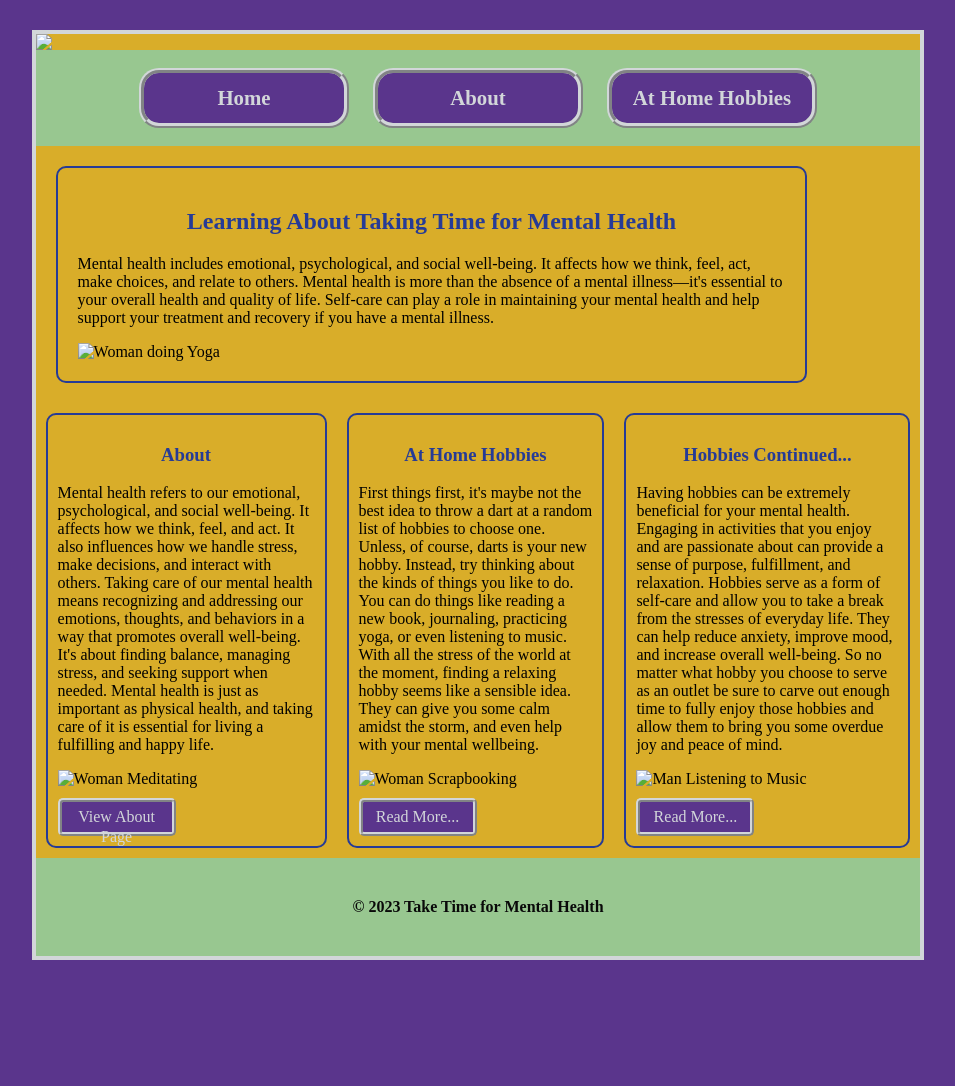
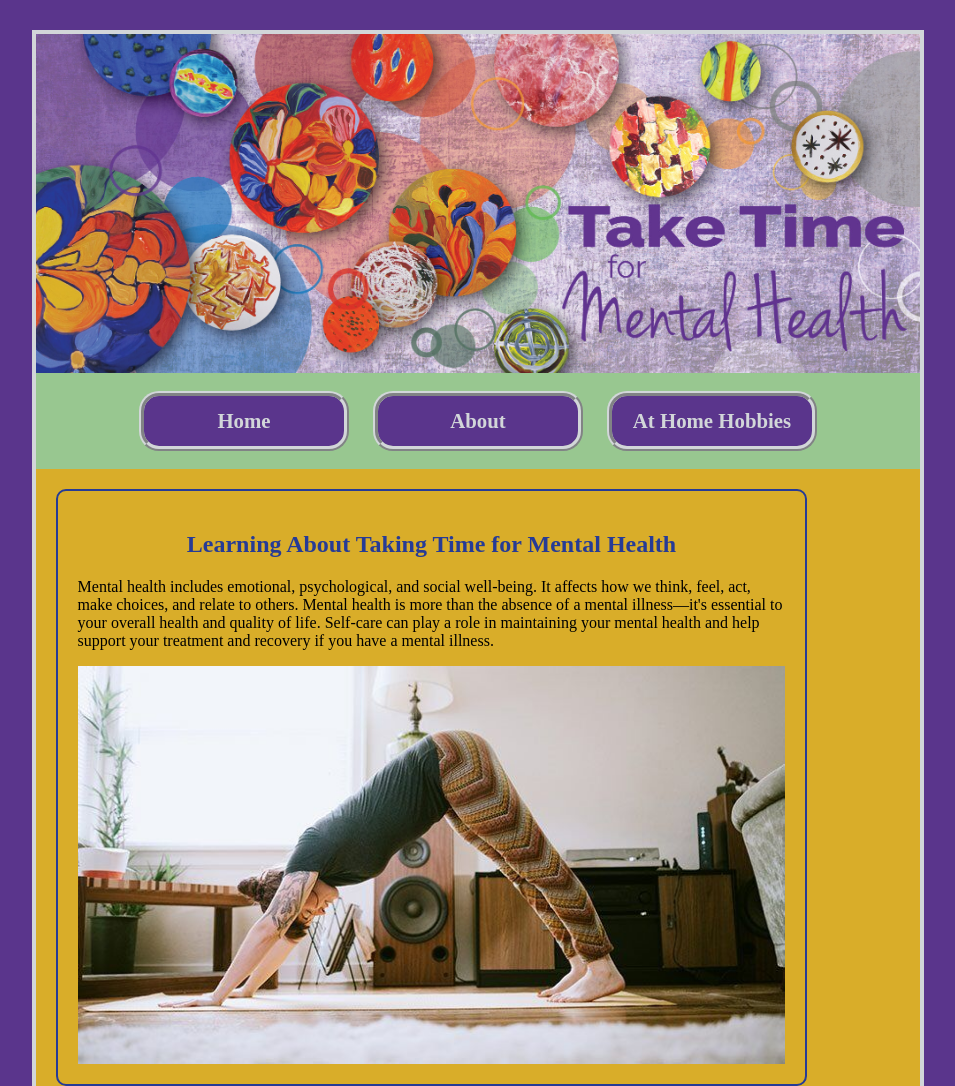
Before and after one commit to diane4ya/CR-WebDesign, a plain HTML site: page adv_css_tables/about.html in a window 1280 px wide. Shown: the top 1086 px of the page, without its empty margins (162-1117 px from the left). Before the commit the page ends 990 px from the top, so only its background shows below. Drawn offline with Linux system fonts and the light colour scheme.

Commit message:
about page

```diff
--- a/adv_css_tables/about.html
+++ b/adv_css_tables/about.html
@@ -12,7 +12,7 @@
 <body>
 <div id="container">
     <header>
-        <img src="images/mental health banner 2.jpeg" atl="Mental Health Banner">
+        <img src="images/mental_health_banner2.jpeg" atl="banner">
     </header>
     <nav>
         <ul>
@@ -25,7 +25,7 @@
         <section>
             <h1>Learning About Taking Time for Mental Health</h1>
             <p>Mental health includes emotional, psychological, and social well-being. It affects how we think, feel, act, make choices, and relate to others. Mental health is more than the absence of a mental illness—it's essential to your overall health and quality of life. Self-care can play a role in maintaining your mental health and help support your treatment and recovery if you have a mental illness.</p>
-            <img src="images/yoga 1.jpeg" alt="Woman doing Yoga">
+            <img src="images/yoga1.jpeg" alt="yoga">
 
         </section>
 
@@ -34,19 +34,19 @@
         <div class="column">
             <h3>About</h3>
             <p>Mental health refers to our emotional, psychological, and social well-being. It affects how we think, feel, and act. It also influences how we handle stress, make decisions, and interact with others. Taking care of our mental health means recognizing and addressing our emotions, thoughts, and behaviors in a way that promotes overall well-being. It's about finding balance, managing stress, and seeking support when needed. Mental health is just as important as physical health, and taking care of it is essential for living a fulfilling and happy life.</p>
-            <img src="images/meditation 2.jpeg" alt="Woman Meditating">
+            <img src="images/meditation2.jpeg" alt="meditating">
             <a class="button" href="about.html">View About Page</a>
         </div>
         <div class="column">
             <h3>At Home Hobbies</h3>
             <p>First things first, it's maybe not the best idea to throw a dart at a random list of hobbies to choose one. Unless, of course, darts is your new hobby. Instead, try thinking about the kinds of things you like to do. You can do things like reading a new book, journaling, practicing yoga, or even listening to music. With all the stress of the world at the moment, finding a relaxing hobby seems like a sensible idea. They can give you some calm amidst the storm, and even help with your mental wellbeing.</p>
-            <img src="images/scrapbooking 1.jpeg" alt="Woman Scrapbooking">
+            <img src="images/scrapbooking1.jpeg" alt="scrapbooking">
             <a class="button" href="hobbies.html">Read More...</a>
         </div>
         <div class="column">
             <h3>Hobbies Continued...</h3>
             <p>Having hobbies can be extremely beneficial for your mental health. Engaging in activities that you enjoy and are passionate about can provide a sense of purpose, fulfillment, and relaxation. Hobbies serve as a form of self-care and allow you to take a break from the stresses of everyday life. They can help reduce anxiety, improve mood, and increase overall well-being. So no matter what hobby you choose to serve as an outlet be sure to carve out enough time to fully enjoy those hobbies and allow them to bring you some overdue joy and peace of mind.</p>
-            <img src="images/listening to music 1.webp" alt="Man Listening to Music">
+            <img src="images/listening_to_music1.webp" alt="music">
             <a class="button" href="hobbies.html">Read More...</a>
         </div>
     </div>
```
